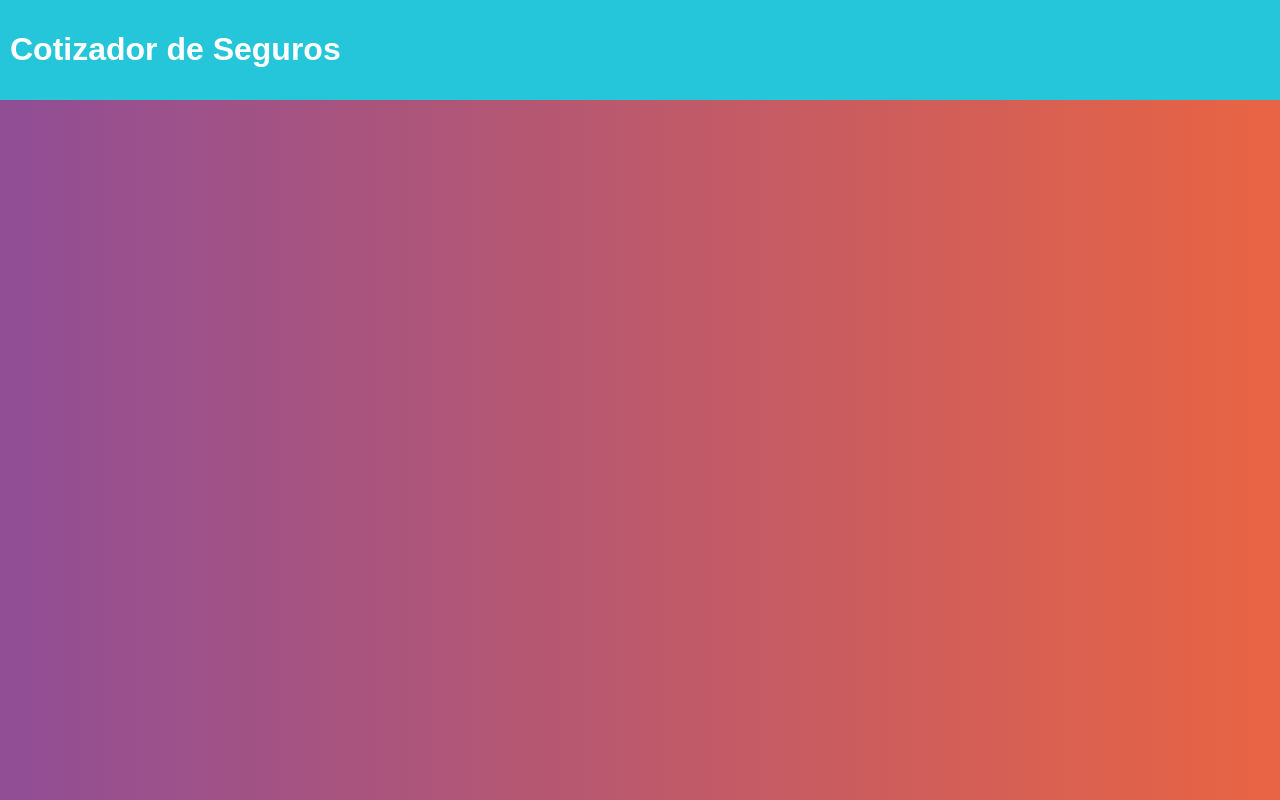
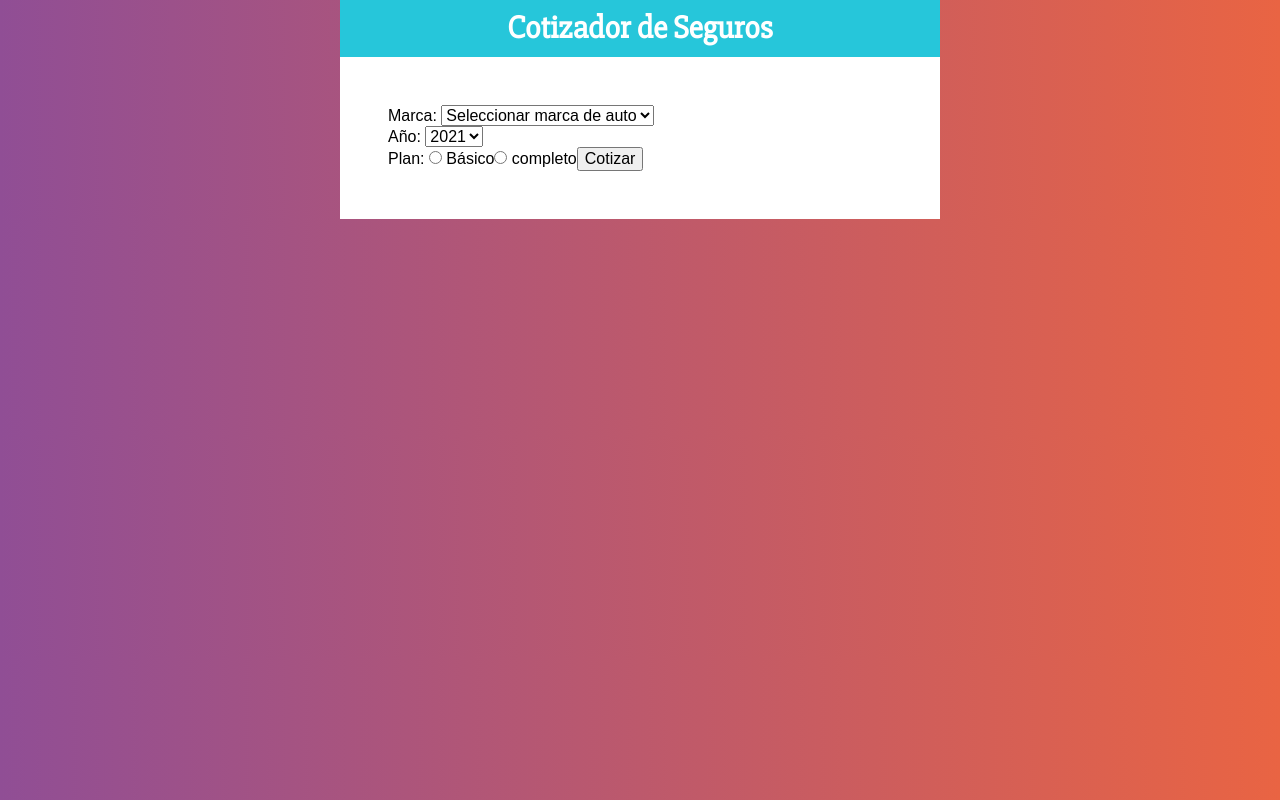
Before and after one commit to albertorodriguezdiaz/cotizador-seguros, a React (Create React App) app: page / in a window 1280 px wide. Built offline with nearby package versions, Linux system fonts and the light colour scheme.

Commit message:
Creacion Fomrulario

```diff
--- a/src/App.js
+++ b/src/App.js
@@ -1,11 +1,34 @@
 import React from 'react';
 import Header from './components/Header';
+import Formulario from './components/Formulario';
+
+import styled from '@emotion/styled';
+
+const Contenedor = styled.div`
+  max-width: 600px;
+  margin: 0 auto;
+`;
+
+const ContenedorFormulario = styled.div`
+  background-color: #fff;
+  padding: 3rem;
+`;
 
 function App() {
   return (
-    <Header
-      titulo="Cotizador de Seguros"
-    />
+    <Contenedor>
+
+      <Header
+        titulo="Cotizador de Seguros"
+      />
+
+
+      <ContenedorFormulario>
+          <Formulario />
+      </ContenedorFormulario>
+
+    </Contenedor>
+
   );
 }
 
--- /dev/null
+++ b/src/components/Formulario.js
@@ -0,0 +1,50 @@
+import React from 'react';
+import styled from '@emotion/styled';
+
+const Formulario = () => {
+    return (
+        <form>
+            <div>
+                <label>Marca: </label>
+                <select>
+                    <option value="">Seleccionar marca de auto</option>
+                    <option value="americano">Americano</option>
+                    <option value="europeo">Europeo</option>
+                    <option value="asiatico">Asiatico</option>
+                </select>
+            </div>
+            <div>
+                <label>Año: </label>
+                <select>
+                    <option value="2021">2021</option>
+                    <option value="2020">2020</option>
+                    <option value="2019">2019</option>
+                    <option value="2018">2018</option>
+                    <option value="2017">2017</option>
+                    <option value="2016">2016</option>
+                    <option value="2015">2015</option>
+                    <option value="2014">2014</option>
+                    <option value="2013">2013</option>
+                    <option value="2012">2012</option>
+                </select>
+            </div>
+            <div>
+                <label>Plan: </label>
+                <input
+                    type="radio"
+                    name="plan"
+                    value="basico"
+                /> Básico
+                <input
+                    type="radio"
+                    name="plan"
+                    value="completo"
+                /> completo
+
+                <button type="button">Cotizar</button>
+            </div>
+        </form>
+     );
+}
+
+export default Formulario;
--- a/src/components/Header.js
+++ b/src/components/Header.js
@@ -9,10 +9,17 @@
     color: #fff;
 `;
 
+const TextoHeader = styled.h1`
+    font-size: 2rem;
+    margin: 0;
+    font-family: 'Slabo 27px', serif;
+    text-align: center;
+`;
+
 const Header = ({titulo}) => {
     return (
         <ContenedorHeader>
-            <h1>{titulo}</h1>
+            <TextoHeader>{titulo}</TextoHeader>
         </ContenedorHeader>
      );
 }
```
